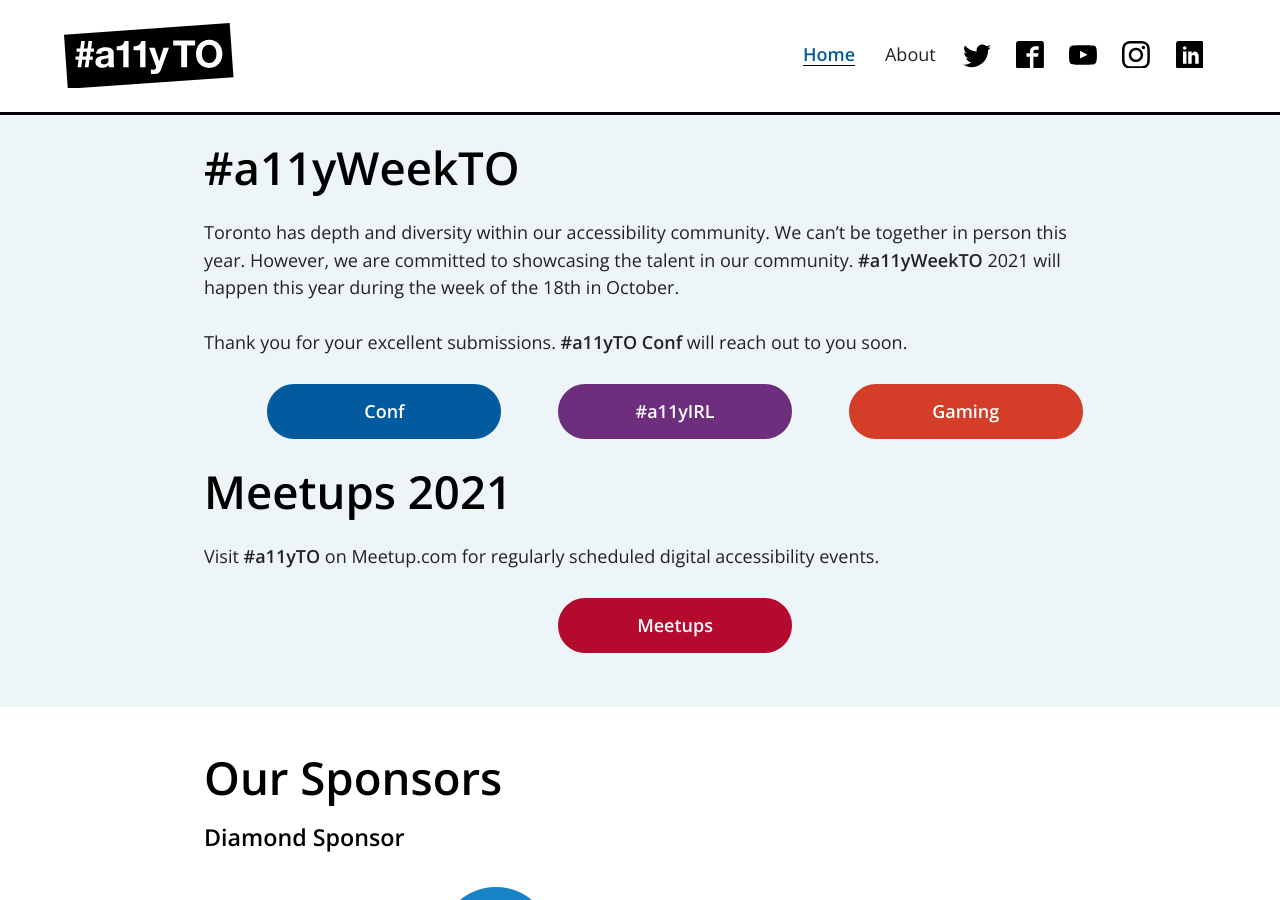
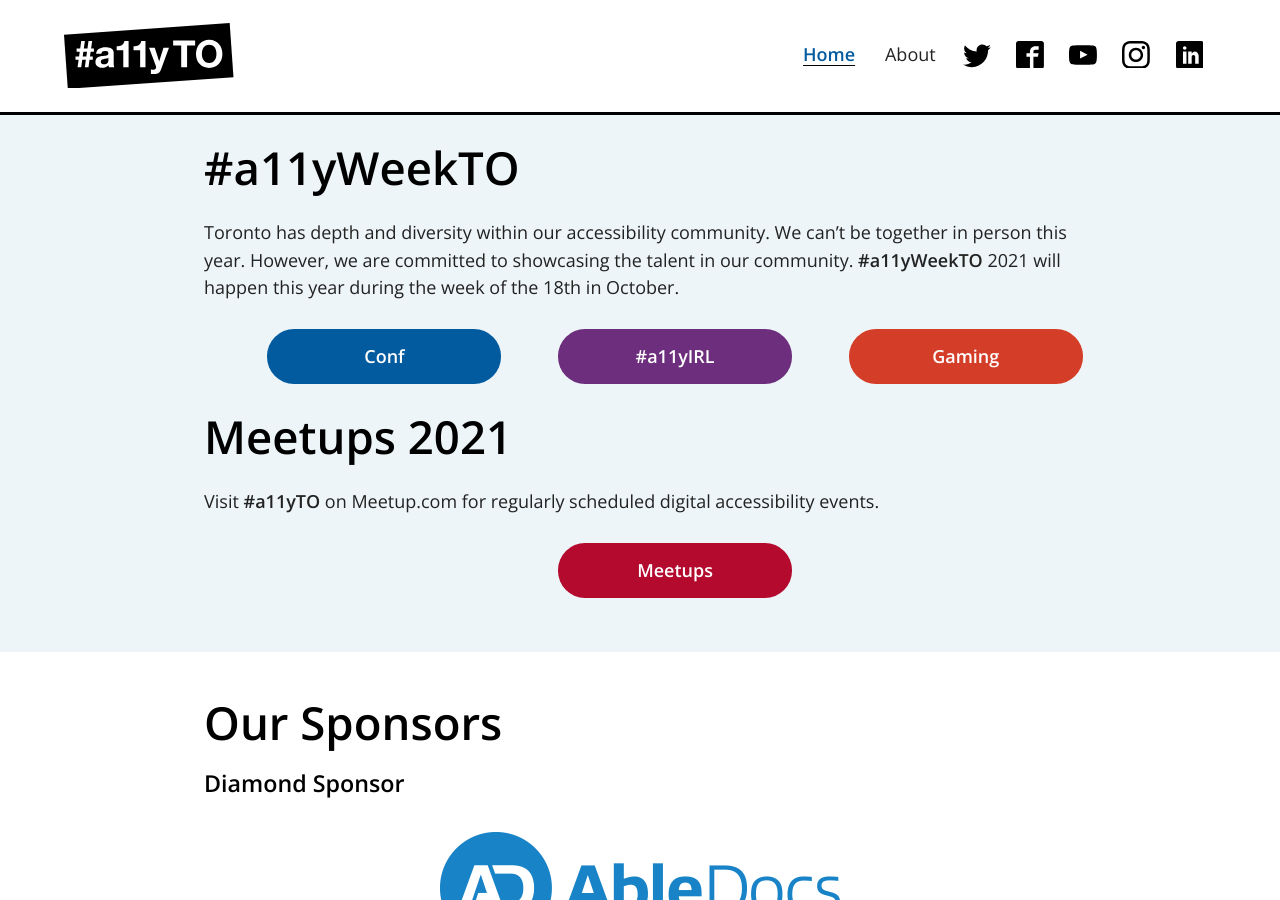
Before and after one commit to a11yTO/A11yTO-Main, a Jekyll site: the page built from index.html, in a window 1280 px wide and 900 px high. Built offline with Jekyll 4.4.1, drawn with Linux system fonts in a browser that asks for light colours.

Commit message:
Update copy

```diff
--- a/index.html
+++ b/index.html
@@ -8,8 +8,6 @@
 
 <h2>#a11yWeekTO</h2>
 <p>Toronto has depth and diversity within our accessibility community. We can’t be together in person this year. However, we are committed to showcasing the talent in our community. <strong>#a11yWeekTO</strong> 2021 will happen this year during the week of the 18th in October.</p>
-
-<p>Thank you for your excellent submissions. <strong>#a11yTO Conf</strong> will reach out to you soon.</p>
 
 <ul class="branded-events">
   <li>
```
